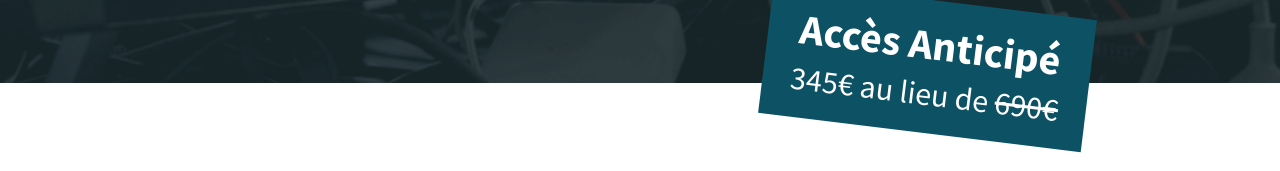
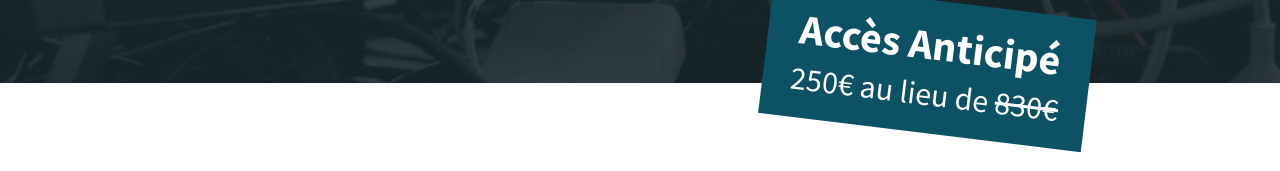
Before and after one commit to Ancyr-Academy/clean-architecture-landing-page, a Next.js app: page / in a window 1280 px wide. Shown: the part 588-759 px from the top of the page. Built offline with nearby package versions, Linux system fonts and the light colour scheme.

Commit message:
task: prices

```diff
--- a/src/sections/Header.tsx
+++ b/src/sections/Header.tsx
@@ -15,7 +15,7 @@ export const Header: React.FC<{}> = () => {
         <EarlyBird>
           <h6>Accès Anticipé</h6>
           <p>
-            345€ au lieu de <s>690€</s>
+            250€ au lieu de <s>830€</s>
           </p>
         </EarlyBird>
       </Content>
--- a/src/sections/Included.tsx
+++ b/src/sections/Included.tsx
@@ -43,12 +43,12 @@ export const Included: React.FC<{}> = () => {
               <br />
               <b>Accès Anticipé</b>
               <br />
-              <s>690€ TTC</s>
+              <s>830€ TTC</s>
               <br />
               <br />
               <b>
                 {" "}
-                <Price>345€ TTC</Price>
+                <Price>250€ TTC</Price>
                 {/* <br />
                 Jusqu'au 28/05 */}
               </b>
```
